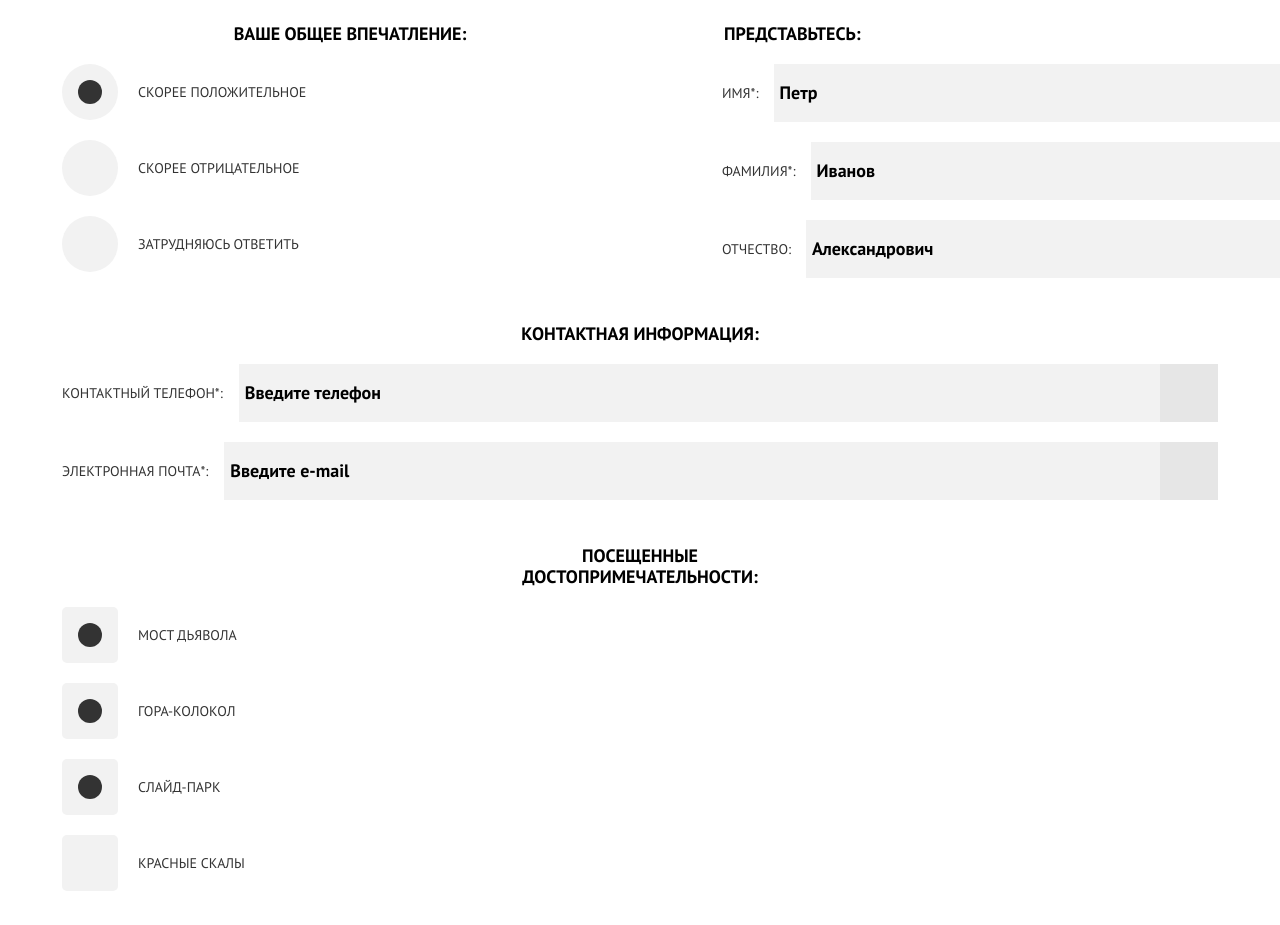
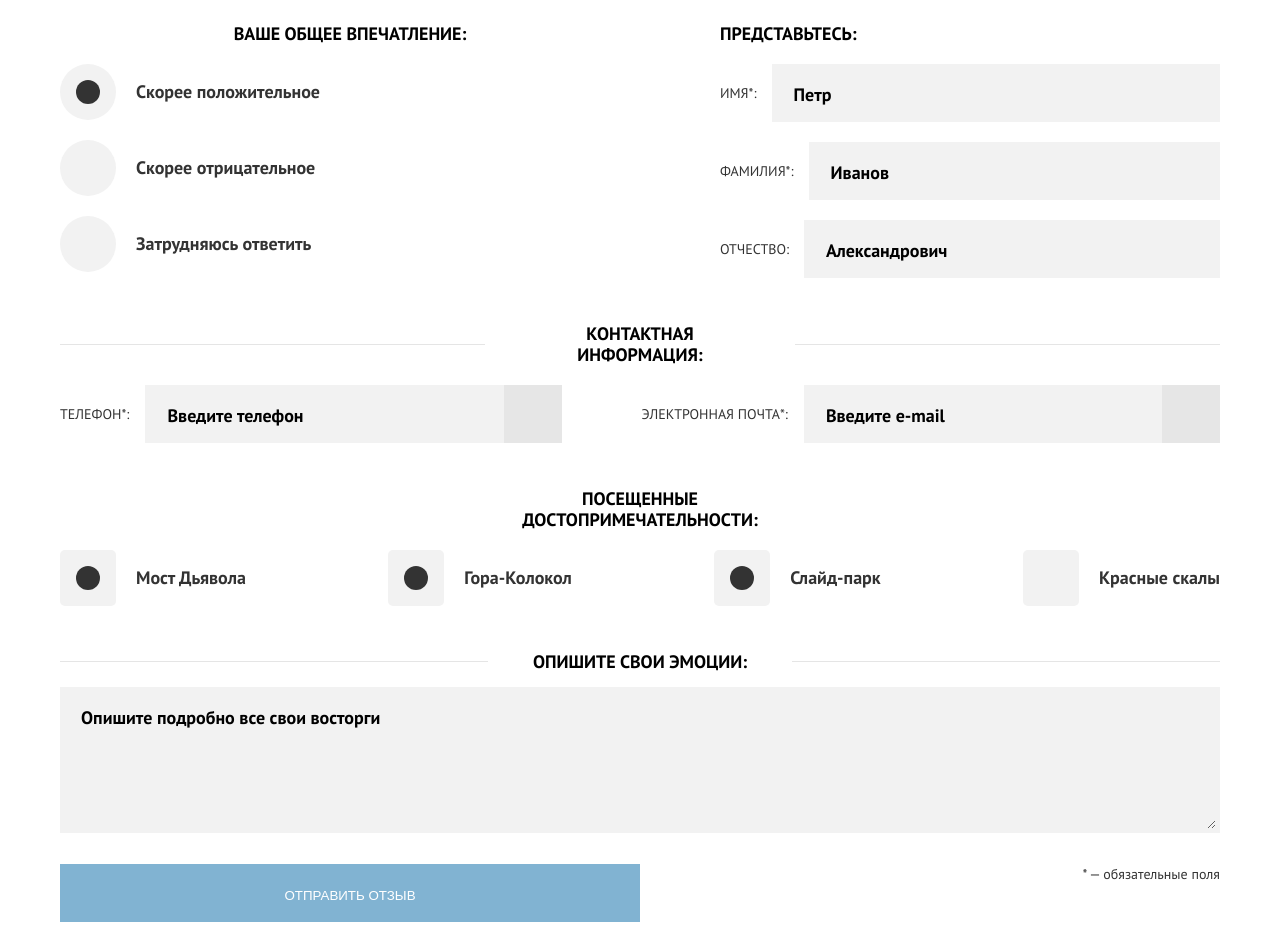
Before and after one commit to OlesyaIs/Sedona, a plain HTML site: page source/form.html in a window 1280 px wide. Shown: the part 655-1580 px from the top of the page. Drawn offline with nearby package versions, Linux system fonts and the light colour scheme; files that its build step writes are made by us from their sources; files whose address does not match are found by name.

Commit message:
In process. Need to improve full-adaptive block

```diff
--- a/source/form.html
+++ b/source/form.html
@@ -85,16 +85,16 @@
                 </div>
               </fieldset>
             </div>
-            <div class="form__group form__group--wide fields-group fields-group--contacts">
+            <div class="form__group form__group--wide fields-group fields-group--wide fields-group--contacts">
               <fieldset class="fields-group__wrapper">
                 <legend class="fields-group__title fields-group__title--contacts title">Контактная информация:</legend>
-                <div class="fields-group__field field field--contacts">
-                  <label class="field__title" for="phone">Контактный телефон*:</label>
+                <div class="fields-group__field field field--contact">
+                  <label class="field__title" for="phone"><span class="non-desktop">Контактный</span> телефон*:</label>
                   <p class="field__input-wrapper">
                     <input class="field__input field__input--text field__input--phone" type="tel" placeholder="Введите телефон" name="phone" id="phone" required>
                   </p>
                 </div>
-                <div class="fields-group__field field field--contacts">
+                <div class="fields-group__field field field--contact">
                   <label class="field__title">Электронная почта*:</label>
                   <p class="field__input-wrapper">
                     <input class="field__input field__input--text field__input--email" type="email" placeholder="Введите e-mail" name="email" id="email" required>
@@ -140,7 +140,7 @@
                 </div>
               </fieldset>
             </div>
-            <div class="form__group form__group--wide fields-group fields-group--textarea">
+            <div class="form__group form__group--wide fields-group fields-group--wide fields-group--textarea">
               <fieldset class="fields-group__wrapper">
                 <legend class="fields-group__title fields-group__title--textarea title">Опишите свои эмоции:</legend>
                 <div class="fields-group__field field">
--- a/source/sass/blocks/field.scss
+++ b/source/sass/blocks/field.scss
@@ -1,5 +1,4 @@
 .field {
-  max-width: 100%;
   &--name {
     display: grid;
     grid-template-columns: auto 1fr;
@@ -7,11 +6,12 @@
     gap: 15px;
   }
 
-  &--contacts {
+  &--contact {
     display: flex;
     flex-direction: column;
     row-gap: 5px;
     column-gap: 16px;
+    flex-grow: 1;
 
     @media (min-width: $desktop-width) {
       flex-direction: row;
@@ -25,7 +25,7 @@
   padding: 0;
 }
 
-.field--contacts .field__input-wrapper {
+.field--contact .field__input-wrapper {
   display: grid;
   grid-template-columns: 1fr 58px;
   flex-grow: 1;
@@ -40,6 +40,7 @@
 
 .field__input {
   max-width: 100%;
+  min-width: 10%;
   box-sizing: border-box;
   font-family: 'PT Sans', sans-serif;
   font-size: 18px;
@@ -57,8 +58,7 @@
   }
 
   &--text {
-    // padding: 18px 22px 14px;
-    min-width: 150px;
+    padding: 14px 18px 10px;
     min-height: 58px;
     background-color: $input;
     border: 4px solid $input;
@@ -80,7 +80,7 @@
     width: 100%;
     background-color: $input;
     border: 4px solid $input;
-    // padding: 13px 22px 29px;
+    padding: 14px 17px 20px;
 
     &:hover {
       background-color: $input-hover;
@@ -94,6 +94,10 @@
       outline: none;
     }
   }
+}
+
+.field--contact .field__input {
+  flex-grow: 1;
 }
 
 .field__title {
--- a/source/sass/blocks/fields-group.scss
+++ b/source/sass/blocks/fields-group.scss
@@ -1,41 +1,71 @@
+.fields-group {
+  &--name {
+    text-transform: uppercase;
+  }
+
+  &--contacts {
+    text-transform: uppercase;
+  }
+
+  &--radio {
+    font-size: 18px;
+    font-weight: 700;
+  }
+
+  &--checkbox {
+    font-size: 18px;
+    font-weight: 700;
+  }
+}
+
 .fields-group__wrapper {
+  margin: 0;
   padding: 0;
   display: grid;
   grid-template-columns: 1fr;
   border: none;
   row-gap: 20px;
-
-  &--contacts {
-    row-gap: 14px;
 }
 
+.fields-group--wide .fields-group__wrapper {
   @media (min-width: $tablet-width) {
-    &--full-adaptive {
+    border-top: 1px solid $light;
+  }
+}
+
+.fields-group--contacts .fields-group__wrapper {
+  row-gap: 14px;
+
+  @media (min-width: $desktop-width) {
+    display: flex;
+    column-gap: 80px;
+  }
+}
+
+.fields-group--full-adaptive .fields-group__wrapper {
+  width: 100%;
+
+  @media (min-width: $tablet-width) {
     grid-template-columns: 1fr 1fr;
     column-gap: 30px;
   }
-  }
 
   @media (min-width: $desktop-width) {
-    &--contacts {
-      display: flex;
-      column-gap: 80px;
-    }
-
-    &--full-adaptive {
     display: flex;
     flex-wrap: wrap;
     justify-content: space-between;
     margin-right: 0;
     margin-left: 0;
     padding-left: 0;
-    }
+
   }
 }
 
 .fields-group__title {
   margin: 0 0 20px;
+  padding: 0;
   max-width: 310px;
+  box-sizing: border-box;
   text-align: center;
   font-size: 18px;
 
@@ -60,6 +90,13 @@
   }
 }
 
+.fields-group--wide .fields-group__title {
+  @media (min-width: $tablet-width) {
+    padding-right: 45px;
+    padding-left: 45px;
+  }
+}
+
 .fields-group__input-item {
   margin: 0;
   padding: 0;
--- a/source/sass/blocks/form.scss
+++ b/source/sass/blocks/form.scss
@@ -1,7 +1,6 @@
 .form {
   display: grid;
   grid-template-columns: 1fr;
-  text-transform: uppercase;
 
   @media (min-width: $tablet-width) {
     grid-template-columns: 1fr 1fr;
@@ -40,17 +39,19 @@
     &--wide-adaptive {
       margin-right: auto;
       margin-left: auto;
-      padding-left: 30px;
-      width: 490px;
+      width: 470px;
     }
   }
 
   @media (min-width: $desktop-width) {
     padding-left: 0;
-    width: 100%;
 
     &--small {
       padding-left: 80px;
+    }
+
+    &--wide-adaptive {
+      width: 100%;
     }
   }
 }
--- a/source/sass/global/global.scss
+++ b/source/sass/global/global.scss
@@ -27,3 +27,9 @@ img {
   clip: rect(0 0 0 0);
   overflow: hidden;
 }
+
+.non-desktop {
+  @media (min-width: $desktop-width) {
+    display: none;
+  }
+}
--- a/source/sass/style.scss
+++ b/source/sass/style.scss
@@ -1,8 +1,8 @@
 //Global
 
+@import "global/variables.scss";
 @import "global/fonts.scss";
 @import "global/global.scss";
-@import "global/variables.scss";
 
 // Mixins
 
```
Lines whose indentation alone changed are shown as unchanged.
